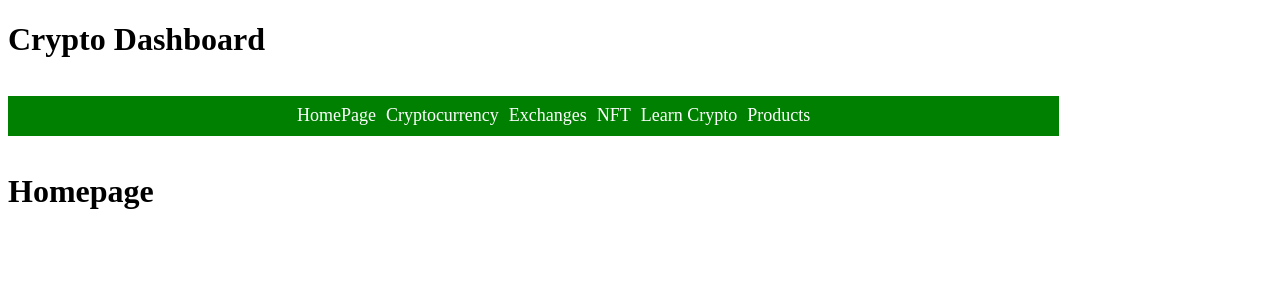
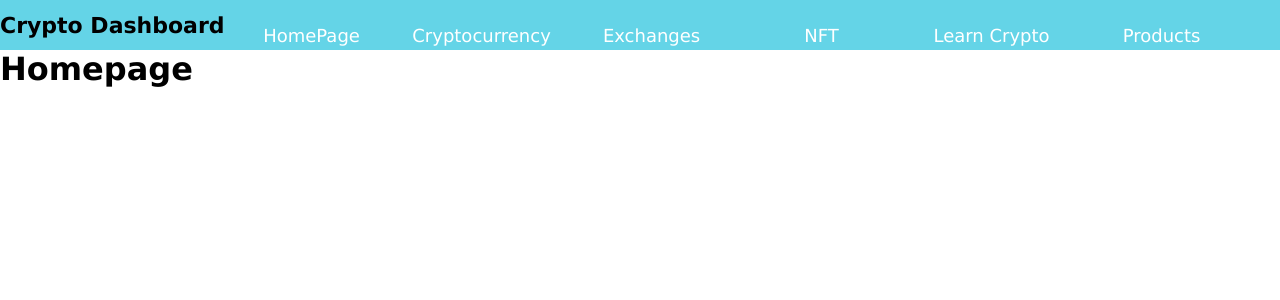
Before and after one commit to surendraSinghKamboj/cryptofrontend, a React (Create React App) app: page / in a window 1280 px wide. Shown: the top 300 px of the page. Built offline with nearby package versions, Linux system fonts and the light colour scheme.

Commit message:
All Componets Setup

```diff
--- a/package.json
+++ b/package.json
@@ -7,6 +7,7 @@
     "@testing-library/react": "^13.4.0",
     "@testing-library/user-event": "^13.5.0",
     "axios": "^1.1.3",
+    "chart.js": "^3.9.1",
     "react": "^18.2.0",
     "react-dom": "^18.2.0",
     "react-router-dom": "^6.4.3",
--- a/src/components/navbar/Navbar.jsx
+++ b/src/components/navbar/Navbar.jsx
@@ -9,8 +9,10 @@ export default function Navbar() {
 
   return (
     <>
-      <h1>Crypto Dashboard</h1>
+      <div style={NavbarStyle.divbox}>
+      <h1 style={NavbarStyle.h1}>Crypto Dashboard</h1>
       <ul style={NavbarStyle.ul}>{listItems}</ul>
+      </div>
     </>
   );
 }
--- a/src/components/navbar/NavbarStyle.jsx
+++ b/src/components/navbar/NavbarStyle.jsx
@@ -1,18 +1,32 @@
-const NavbarStyle={
-        ul:{
-            width:"80%",
-            height:"40px",
-            background:"green",
-            display:"inline-flex",
-            justifyContent:"center",
-            alignItems:"center",
-            gap:"10px"
-        },
-        li:{
-            color:"white",
-            fontSize:"18px",
-            listStyle:"none"
-        }
-}
+const NavbarStyle = {
+  divbox: {
+    display: "inline-flex",
+    width: "100%",
+    height: "50px",
+    background: "rgba(97 212 231 / 98%)",
+    alignItems: "center",
+  },
+  h1: {
+    fontSize: "22px",
+  },
+  ul: {
+    width: "80%",
+    height: "40px",
+    marginTop:"20px",
+    display: "inline-flex",
+    justifyContent: "center",
+    alignItems: "center",
+    gap: "10px",
+  },
+  li: {
+    color: "white",
+    fontSize: "18px",
+    listStyle: "none",
+    cursor:"pointer",
+    width:"160px",
+    textAlign:"center",
+    transition:"all .2s"
+  },
+};
 
 export default NavbarStyle;
--- /dev/null
+++ b/src/index.css
@@ -0,0 +1,8 @@
+*{
+    margin: 0;
+    padding: 0;
+    font-family: 'Lucida Sans', 'Lucida Sans Regular', 'Lucida Grande', 'Lucida Sans Unicode', Geneva, Verdana, sans-serif;
+}
+li:hover{
+    background: rgba(34, 3, 211, 0.938);
+}
```
Also changed, not shown: src/index.js (+6 -5 lines), src/components/Cryptocurrency/Cryptocurrency.jsx (added), src/components/Exchange/Exchange.jsx (added), src/components/LearnCrypto/LearnCrypto.jsx (added), src/components/NFT/NFT.jsx (added), src/components/Products/Product.jsx (added), 1 other file (tests, documents, lock files or other folders).
